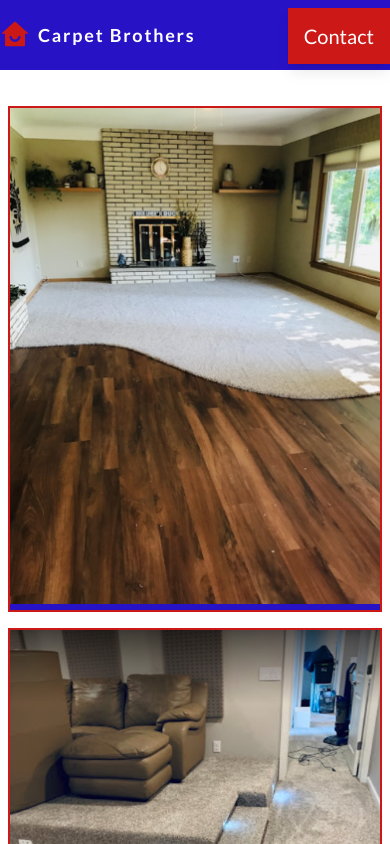
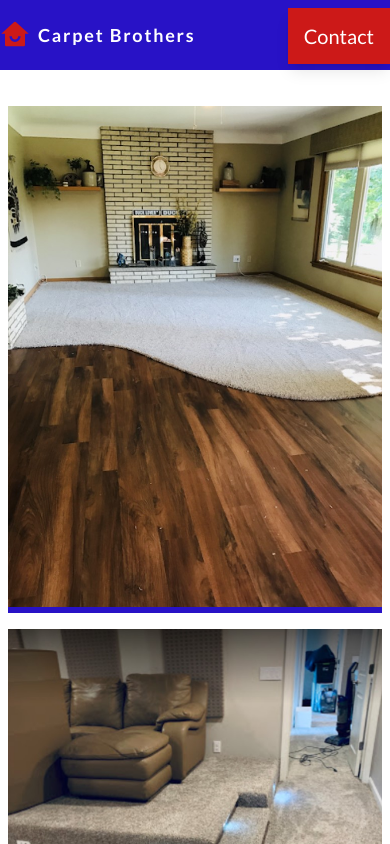
Before and after one commit to latz09/carpet-brothers, a Next.js app: page /our-work in a window 390 px wide. Shown: the top 844 px of the page. Built offline with nearby package versions, Linux system fonts and the light colour scheme.

Commit message:
mobile gallery border change

```diff
--- a/components/gallery/ImageItem.js
+++ b/components/gallery/ImageItem.js
@@ -3,7 +3,7 @@ import Image from 'next/image';
 const ImageItem = ({ image }) => {
 	return (
 		<div className='hover:scale-110 lg:hover:scale-125 md:p-20 transition duration-1000 '>
-			<div className="md:p-2 border-2 border-red bg-blue">
+			<div className="md:p-2 md:border-2 border-red bg-blue">
 				<Image src={image} alt='' layout='intrinsic' />
 			</div>
 		</div>
```
